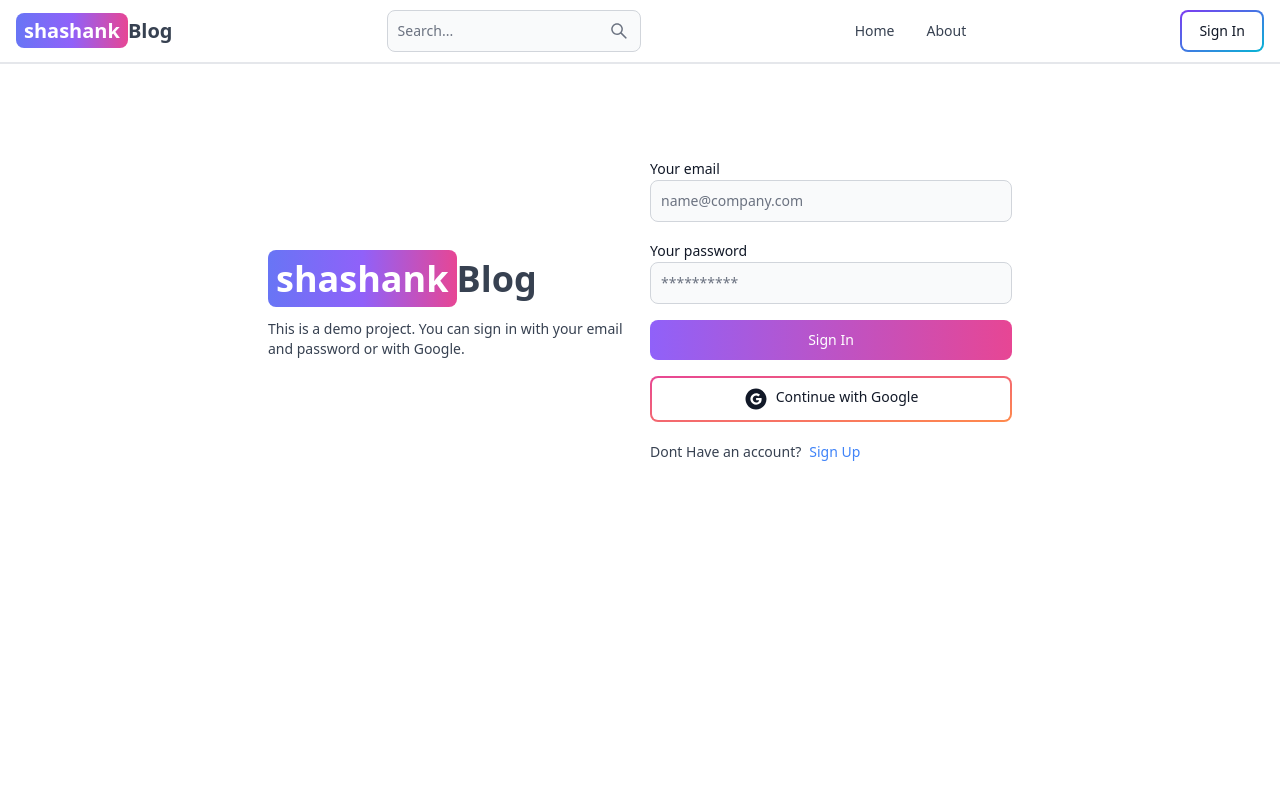
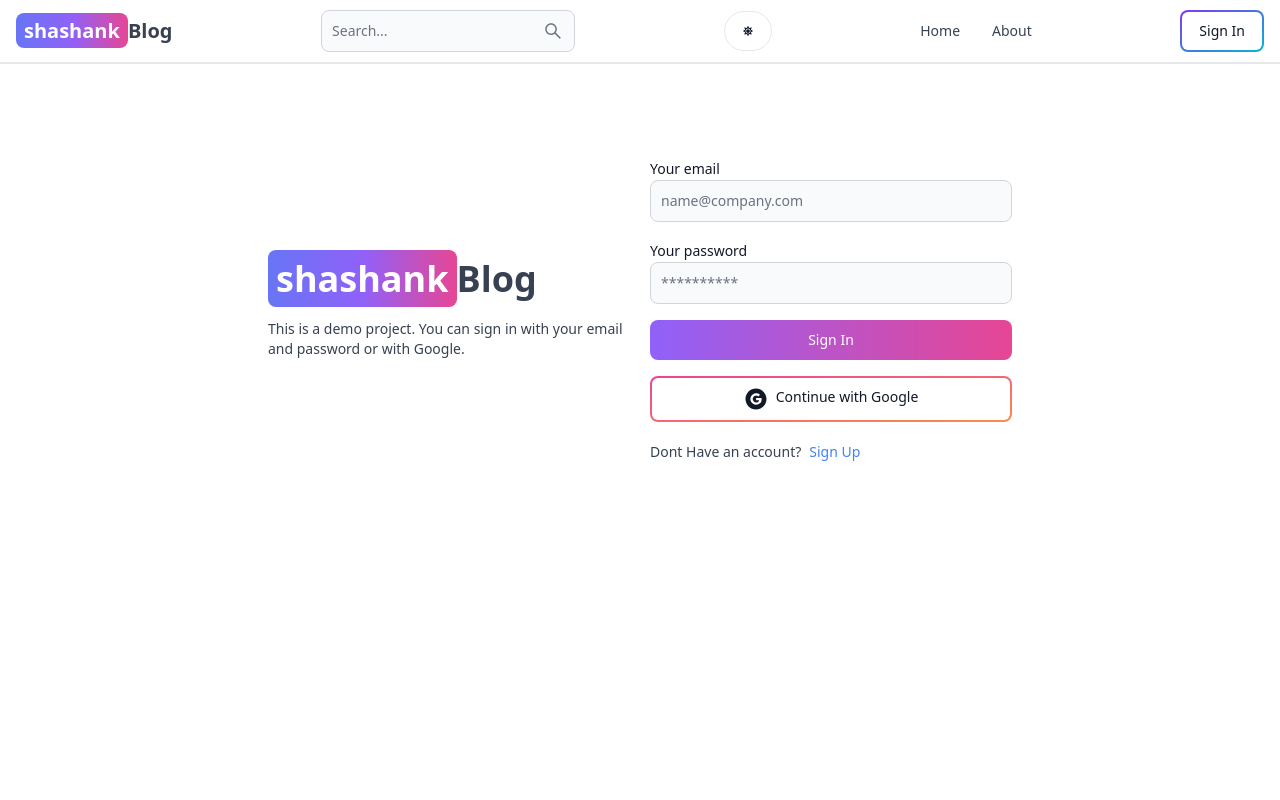
Before and after one commit to UshanagallaShashank/News-Portal, a React (Vite) app in the folder client/: page /sign-in in a window 1280 px wide. Shown: the top 800 px of the page. Built offline with nearby package versions, Linux system fonts and the light colour scheme; no server answers.

Commit message:
putting the themes

```diff
--- a/client/src/components/Header.jsx
+++ b/client/src/components/Header.jsx
@@ -70,12 +70,21 @@ export default function Header() {
           onChange={(e) => setSearchTerm(e.target.value)}
         />
       </form>
+
+      {/* Theme Toggle (both for mobile and desktop) */}
+      <Button
+        className='w-12 h-10 hidden md:inline'
+        color='gray'
+        pill
+        onClick={() => dispatch(toggleTheme())}
+      >
+        {theme === 'light' ? <FaSun /> : <FaMoon />}
+      </Button>
+
       <Button className='w-12 h-10 lg:hidden' color='gray' pill>
         <AiOutlineSearch />
       </Button>
 
-      {/* Theme Switch and User Options */}
-      <div className='flex gap-2 md:order-2'>
       {/* Theme Toggle for Mobile View */}
       <Button
         className='w-12 h-10 md:hidden'
@@ -86,6 +95,7 @@ export default function Header() {
         {theme === 'light' ? <FaSun /> : <FaMoon />}
       </Button>
 
+      <div className='flex gap-2 md:order-2'>
         {currentUser ? (
           // User Dropdown
           <Dropdown
@@ -116,6 +126,8 @@ export default function Header() {
           </Link>
         )}
 
+
+
         {/* Navbar Toggle */}
         <Navbar.Toggle />
       </div>
--- a/client/src/firebase.js
+++ b/client/src/firebase.js
@@ -6,7 +6,7 @@ import { initializeApp } from 'firebase/app';
 // Your web app's Firebase configuration
 
 const firebaseConfig = {
-  apiKey: import.meta.env.VITE_FIREBASE_API_KEY,
+  apiKey: "AIzaSyAo8sdLzZZfSqwTMT6yLvwaH2rjV3lHQdE",
   authDomain: "blog-app-mern-76905.firebaseapp.com",
   projectId: "blog-app-mern-76905",
   storageBucket: "blog-app-mern-76905.appspot.com",
```
Lines whose indentation alone changed are shown as unchanged.
